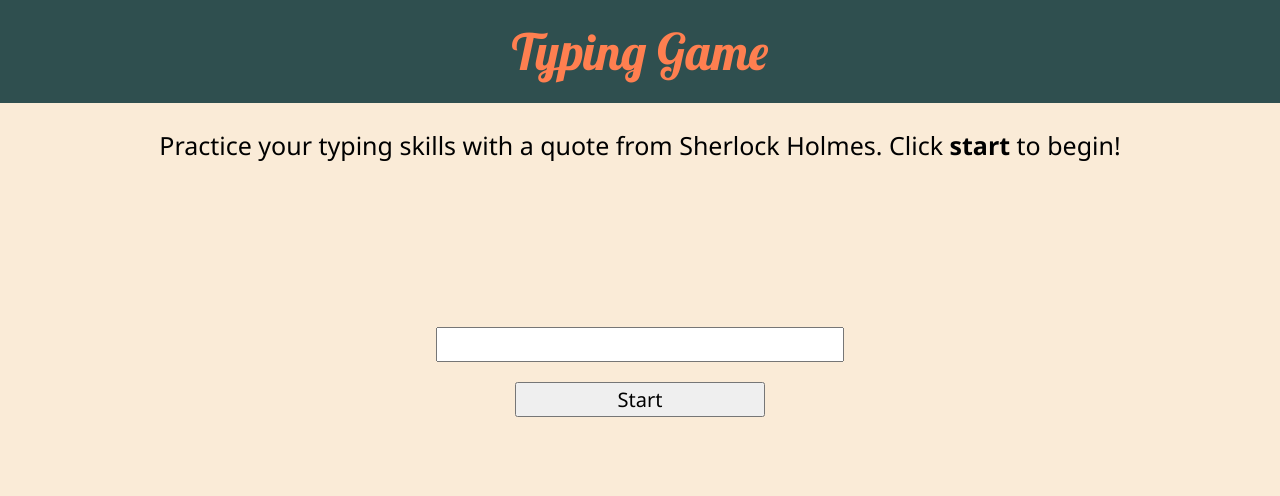
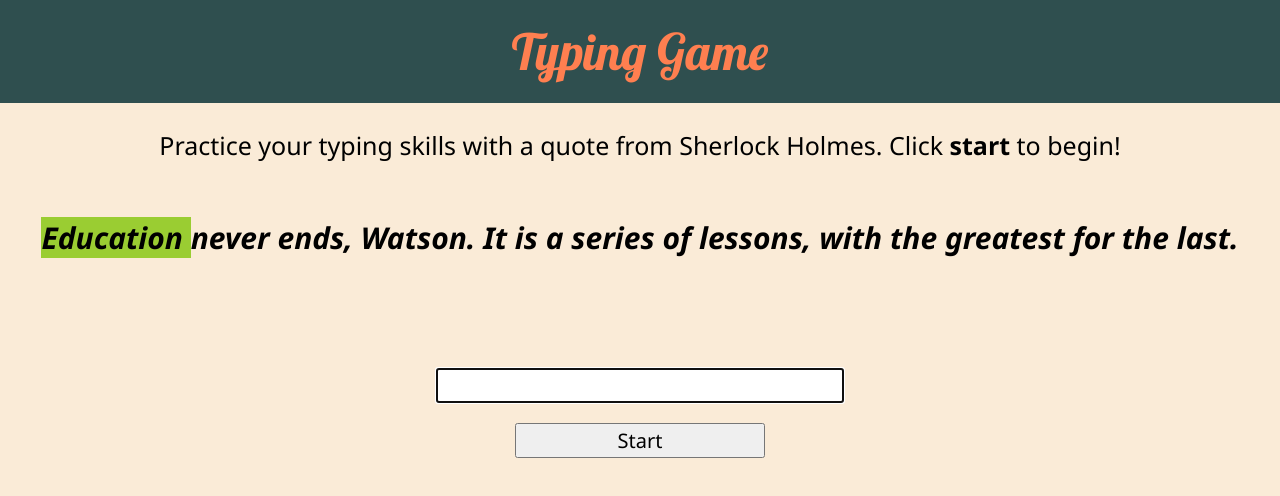
Before and after one commit to demirelenes/typing-game, a plain HTML site: page index.html in a window 1280 px wide. Both pictures are taken after a click on the button "Start". Drawn offline with Linux system fonts and the light colour scheme.

Commit message:
Add  script.js

```diff
--- a/script.js
+++ b/script.js
@@ -0,0 +1,61 @@
+const all_quotes = [
+    'When you have eliminated the impossible, whatever remains, however improbable, must be the truth.',
+    'There is nothing more deceptive than an obvious fact.',
+    'I ought to know by this time that when a fact appears to be opposed to a long train of deductions it invariably proves to be capable of bearing some other interpretation.',
+    'I never make exceptions. An exception disproves the rule.',
+    'What one man can invent another can discover.',
+    'Nothing clears up a case so much as stating it to another person.',
+    'Education never ends, Watson. It is a series of lessons, with the greatest for the last.'
+];
+
+let current_words = [];
+let current_index = 0;
+let starting_time = Date.now();
+
+const textbox = document.getElementById('textbox');
+const quote = document.getElementById('quote');
+const message = document.getElementById('message');
+const start = document.getElementById('start-button')
+
+start.addEventListener('click', () => {
+    const quote_index = Math.floor(Math.random() * all_quotes.length);
+    current_words = all_quotes[quote_index].split(" ");
+    current_index = 0;
+
+    const span_words = current_words.map((word) => {
+        return `<span>${word} </span>`
+    });
+    quote.innerHTML = span_words.join("");
+    quote.childNodes[0].className = "highlight";
+    message.textContent = "";
+
+    textbox.value = "";
+    textbox.focus();
+
+    starting_time = new Date().getTime();
+});
+
+textbox.addEventListener("input", () => {
+    const word = current_words[current_index];
+    const typed_value = textbox.value;
+
+    if (typed_value === word && current_index === current_words.length - 1) {
+        const elapsed_time = new Date().getTime() - starting_time;
+        const message_text = `CONGRATULATIONS! You finished in ${elapsed_time / 1000} seconds.`;
+        message.innerText = message_text;
+    }
+    else if (typed_value.endsWith(" ") && typed_value.trim() == word) {
+        textbox.value = "";
+        current_index++;
+        for (const word_element of quote.childNodes) {
+            word_element.className = '';
+        }
+        quote.childNodes[current_index].className = 'highlight';
+    }
+    else if (word.startsWith(typed_value)) {
+        textbox.className = '';
+    }
+    else {
+        textbox.className = "error";
+    }
+});
--- a/style.css
+++ b/style.css
@@ -39,6 +39,7 @@
 #message {
     font-size: 40px;
     font-weight: 700;
+    color: coral;
 }
 
 div {
```
